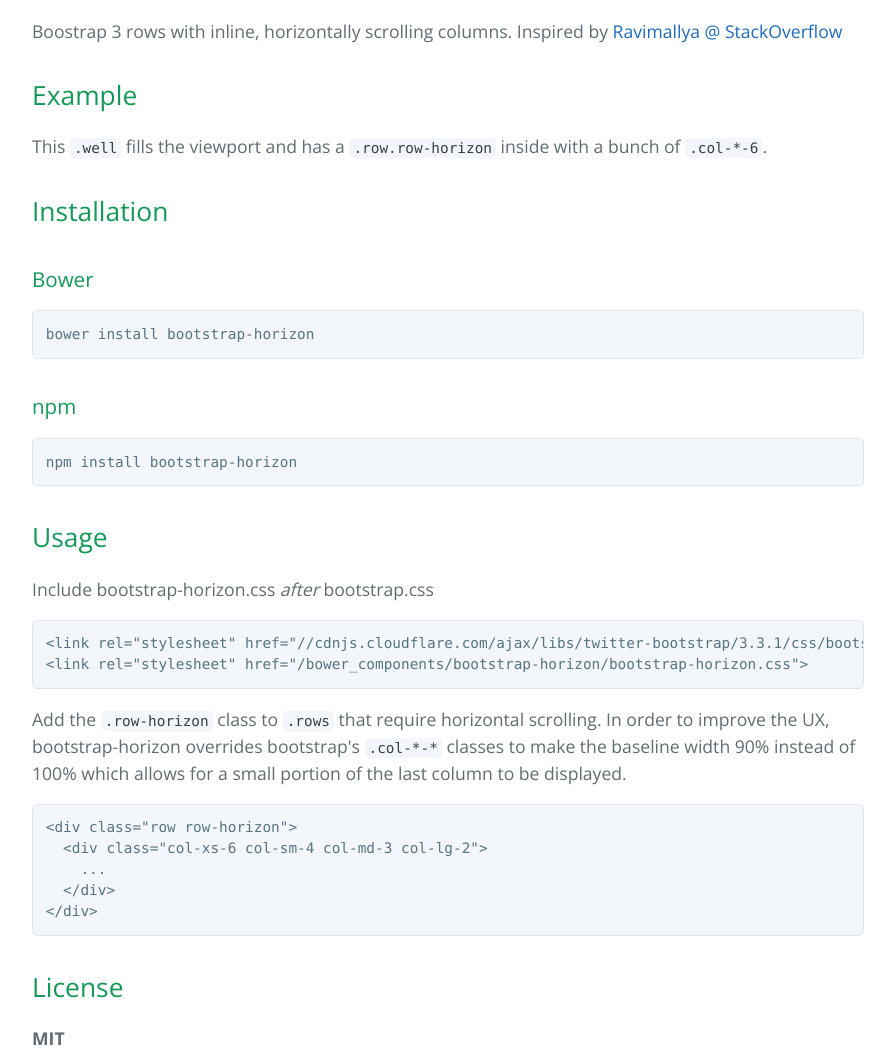
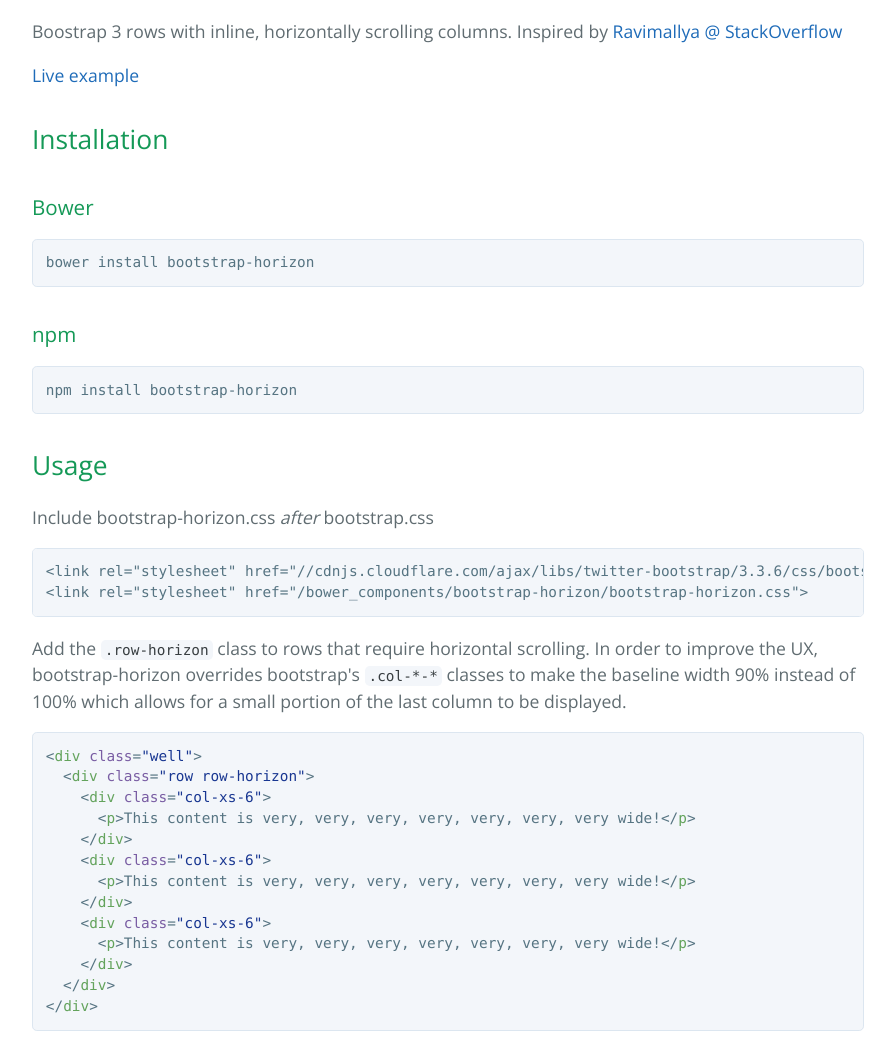
Before and after one commit to Zertz/bootstrap-horizon, a plain HTML site: page index.html in a window 1280 px wide. Shown: the part 1040-2094 px from the top of the page, without its empty margins (192-1087 px from the left). Drawn offline with nearby package versions, Linux system fonts and the light colour scheme.

Commit message:
Create gh-pages branch via GitHub

```diff
--- a/index.html
+++ b/index.html
@@ -25,12 +25,7 @@
 
 <p>Boostrap 3 rows with inline, horizontally scrolling columns. Inspired by <a href="http://stackoverflow.com/questions/20332830/bootstrap-3-horizontal-scrollable-row-website-design/20335239#20335239">Ravimallya @ StackOverflow</a></p>
 
-<h2>
-<a id="example" class="anchor" href="#example" aria-hidden="true"><span aria-hidden="true" class="octicon octicon-link"></span></a>Example</h2>
-
-<p>This <code>.well</code> fills the viewport and has a <code>.row.row-horizon</code> inside with a bunch of <code>.col-*-6</code>.</p>
-
-
+<p><a href="https://jsfiddle.net/azu9mf8d/2/">Live example</a></p>
 
 <h2>
 <a id="installation" class="anchor" href="#installation" aria-hidden="true"><span aria-hidden="true" class="octicon octicon-link"></span></a>Installation</h2>
@@ -52,18 +47,25 @@
 
 <p>Include bootstrap-horizon.css <em>after</em> bootstrap.css</p>
 
-<pre><code>&lt;link rel="stylesheet" href="//cdnjs.cloudflare.com/ajax/libs/twitter-bootstrap/3.3.1/css/bootstrap.min.css"&gt;
+<pre><code>&lt;link rel="stylesheet" href="//cdnjs.cloudflare.com/ajax/libs/twitter-bootstrap/3.3.6/css/bootstrap.min.css"&gt;
 &lt;link rel="stylesheet" href="/bower_components/bootstrap-horizon/bootstrap-horizon.css"&gt;
 </code></pre>
 
-<p>Add the <code>.row-horizon</code> class to <code>.rows</code> that require horizontal scrolling. In order to improve the UX, bootstrap-horizon overrides bootstrap's <code>.col-*-*</code> classes to make the baseline width 90% instead of 100% which allows for a small portion of the last column to be displayed.</p>
+<p>Add the <code>.row-horizon</code> class to rows that require horizontal scrolling. In order to improve the UX, bootstrap-horizon overrides bootstrap's <code>.col-*-*</code> classes to make the baseline width 90% instead of 100% which allows for a small portion of the last column to be displayed.</p>
 
-<pre><code>&lt;div class="row row-horizon"&gt;
-  &lt;div class="col-xs-6 col-sm-4 col-md-3 col-lg-2"&gt;
-    ...
-  &lt;/div&gt;
-&lt;/div&gt;
-</code></pre>
+<div class="highlight highlight-text-html-basic"><pre>&lt;<span class="pl-ent">div</span> <span class="pl-e">class</span>=<span class="pl-s"><span class="pl-pds">"</span>well<span class="pl-pds">"</span></span>&gt;
+  &lt;<span class="pl-ent">div</span> <span class="pl-e">class</span>=<span class="pl-s"><span class="pl-pds">"</span>row row-horizon<span class="pl-pds">"</span></span>&gt;
+    &lt;<span class="pl-ent">div</span> <span class="pl-e">class</span>=<span class="pl-s"><span class="pl-pds">"</span>col-xs-6<span class="pl-pds">"</span></span>&gt;
+      &lt;<span class="pl-ent">p</span>&gt;This content is very, very, very, very, very, very, very wide!&lt;/<span class="pl-ent">p</span>&gt;
+    &lt;/<span class="pl-ent">div</span>&gt;
+    &lt;<span class="pl-ent">div</span> <span class="pl-e">class</span>=<span class="pl-s"><span class="pl-pds">"</span>col-xs-6<span class="pl-pds">"</span></span>&gt;
+      &lt;<span class="pl-ent">p</span>&gt;This content is very, very, very, very, very, very, very wide!&lt;/<span class="pl-ent">p</span>&gt;
+    &lt;/<span class="pl-ent">div</span>&gt;
+    &lt;<span class="pl-ent">div</span> <span class="pl-e">class</span>=<span class="pl-s"><span class="pl-pds">"</span>col-xs-6<span class="pl-pds">"</span></span>&gt;
+      &lt;<span class="pl-ent">p</span>&gt;This content is very, very, very, very, very, very, very wide!&lt;/<span class="pl-ent">p</span>&gt;
+    &lt;/<span class="pl-ent">div</span>&gt;
+  &lt;/<span class="pl-ent">div</span>&gt;
+&lt;/<span class="pl-ent">div</span>&gt;</pre></div>
 
 <h2>
 <a id="license" class="anchor" href="#license" aria-hidden="true"><span aria-hidden="true" class="octicon octicon-link"></span></a>License</h2>
```
Also changed, not shown: params.json (+1 -1 lines).
